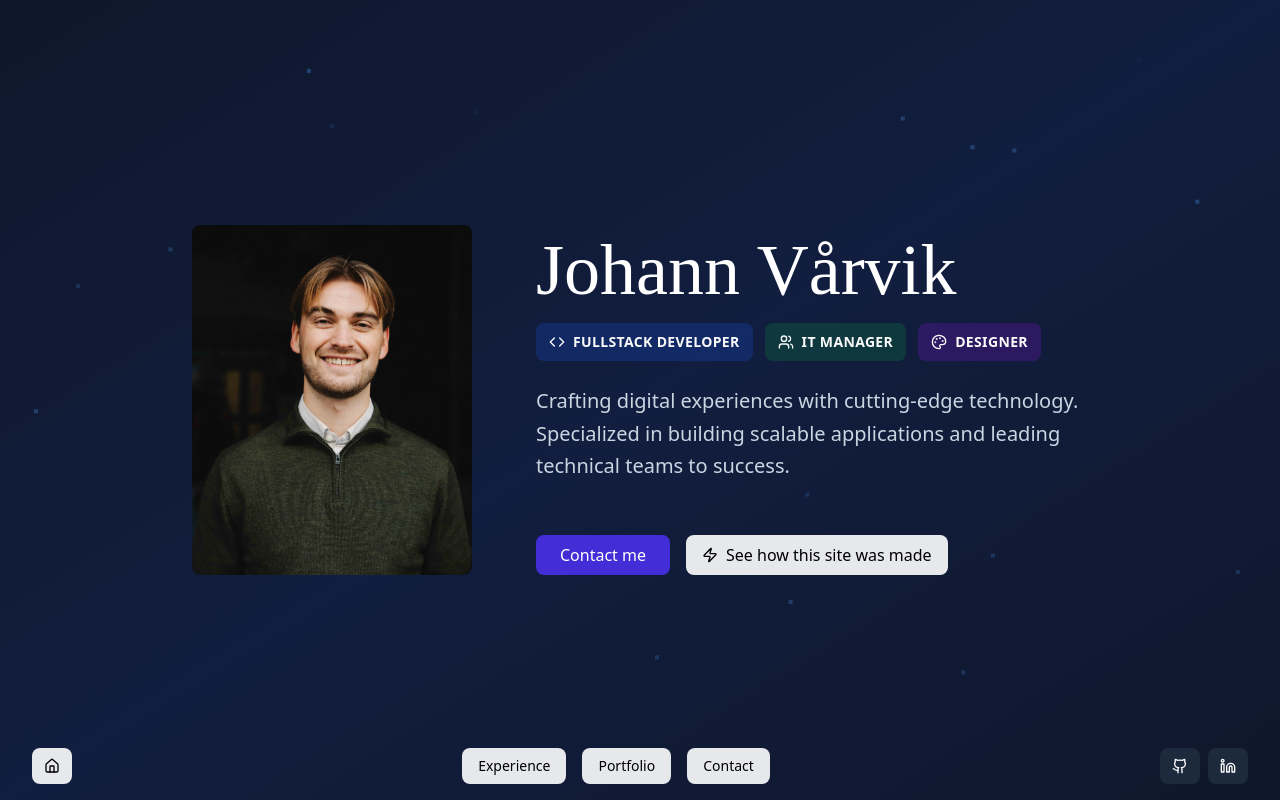
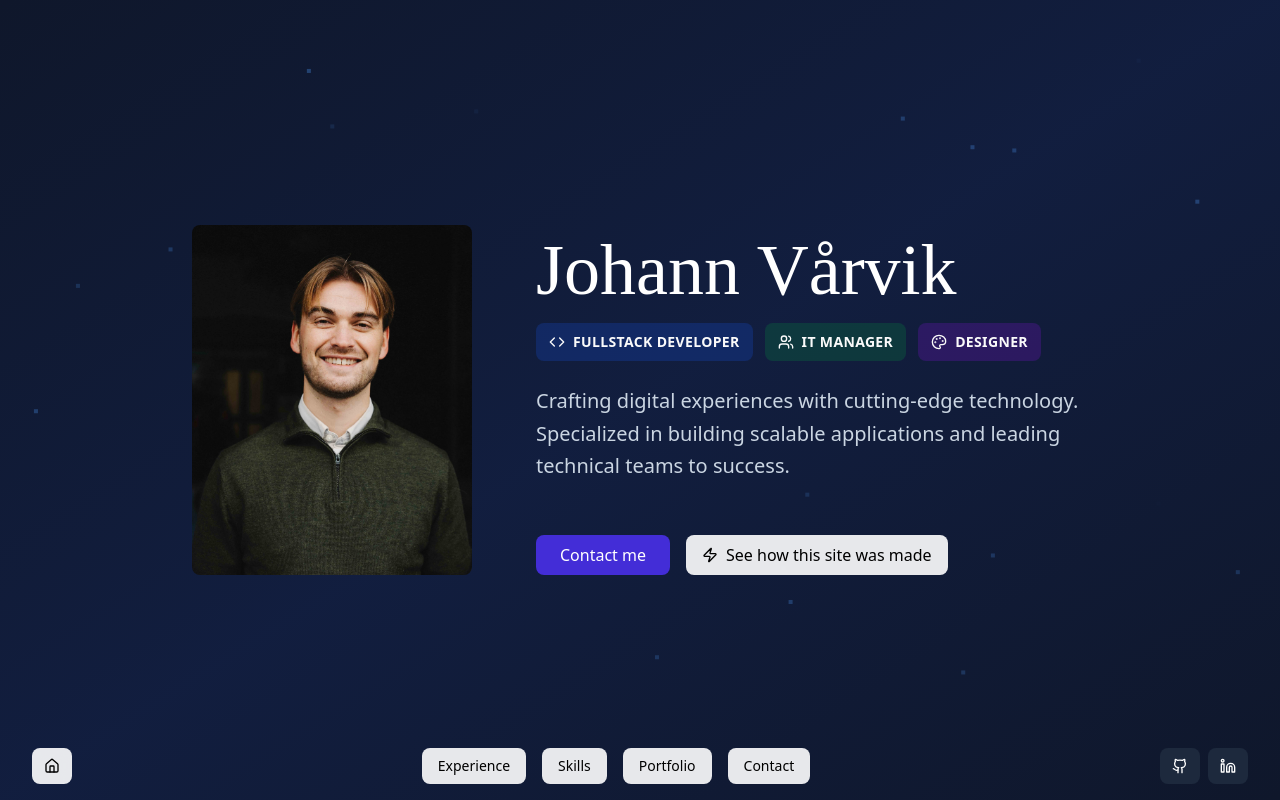
Before and after one commit to vaarvik/johann-no, a Next.js app: page / in a window 1280 px wide. Shown: the top 800 px of the page. Built offline with nearby package versions, Linux system fonts and the light colour scheme; a web font is replaced by a local one.

Commit message:
Fix scroll border bug on sticky header and nav ids missing

```diff
--- a/components/home/home-experience.tsx
+++ b/components/home/home-experience.tsx
@@ -97,8 +97,7 @@ export default function HomeExperience() {
   }, [])
 
   return (
-    <section className="py-0 bg-slate-900 relative overflow-hidden">
-
+    <section className="py-0 bg-slate-900 relative overflow-hidden" id="experience">
       <div className="absolute inset-0 overflow-hidden">
         {matrixChars.map(char => (
           <motion.div
@@ -204,9 +203,8 @@ export default function HomeExperience() {
         </div>
       </div>
 
-      <div className="py-32 bg-slate-200 relative">
+      <div className="py-32 bg-slate-200 relative" id="skills">
         <div className="container mx-auto px-8 relative z-10">
-
           <motion.div
             className="mb-16 text-center"
             initial={{ opacity: 0, y: 30 }}
--- a/components/home/home-hero.tsx
+++ b/components/home/home-hero.tsx
@@ -177,7 +177,7 @@ function StickyNavigation() {
       className={`
         ${isSticky
       ? "fixed top-0 left-0 right-0 z-50 bg-slate-900 backdrop-blur-md border-b border-slate-800/5"
-      : "absolute bottom-0 left-0 right-0 z-20"
+      : "absolute bottom-0 left-0 right-0 z-20 border-slate-800/5"
     }
         transition-all duration-300 px-8
       `}
@@ -206,7 +206,7 @@ function StickyNavigation() {
           </div>
 
           <div className="flex gap-4 items-center">
-            {[{ label: "Experience", href: "/#experience" }, { label: "Portfolio", href: "/#portfolio" }, { label: "Contact", href: "/#contact" }].map(item => (
+            {[{ label: "Experience", href: "/#experience" }, { label: "Skills", href: "/#skills" }, { label: "Portfolio", href: "/#portfolio" }, { label: "Contact", href: "/#contact" }].map(item => (
               <Link href={item.href} key={item.href}>
                 <Button
                   key={item.href}
```
